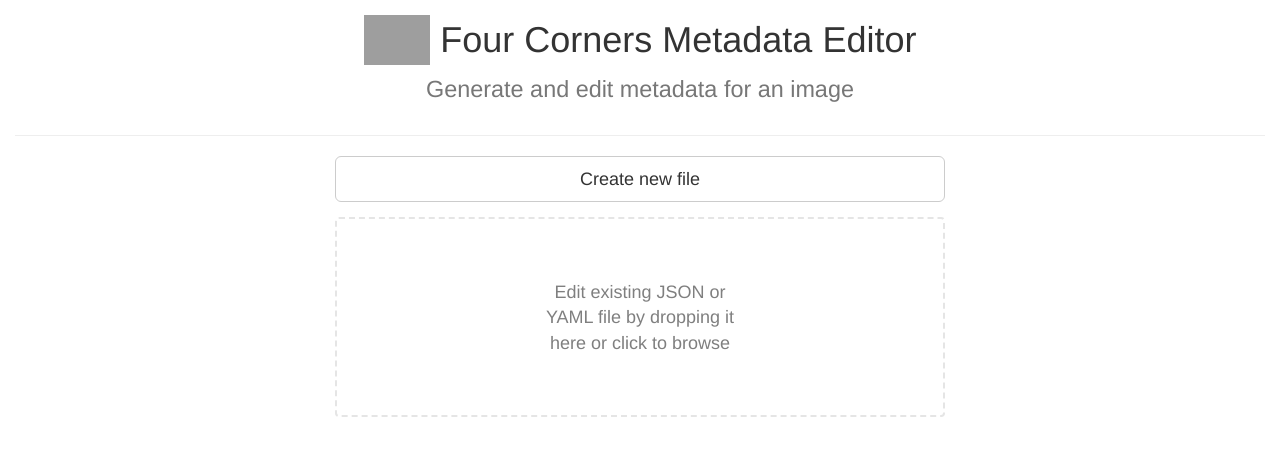
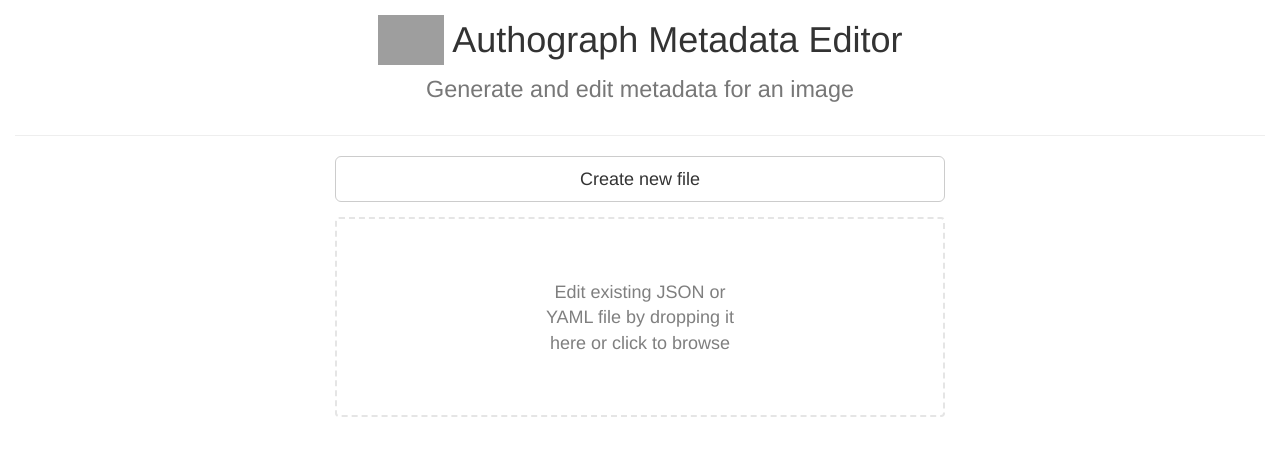
Before and after one commit to digitalinteraction/fourcorners-editor, a website: page index.html in a window 1280 px wide. Drawn offline with Linux system fonts and the light colour scheme; grey boxes are pictures that could not be loaded.

Commit message:
Update index.html

```diff
--- a/index.html
+++ b/index.html
@@ -4,7 +4,7 @@
     <meta charset="utf-8">
     <meta http-equiv="X-UA-Compatible" content="IE=edge">
     <meta name="viewport" content="width=device-width, initial-scale=1">
-    <title>Four Corners Editor</title>
+    <title>Authograph Metadata Editor</title>
     <link href="css/style.css" rel="stylesheet">
 </head>
 <body ng-app="FourCornersEditor">
@@ -14,7 +14,7 @@
 
             <h1 class="text-center"><img style="margin-top:-5px;height:50px"
                                          src="https://digitalinteraction.github.io/authograph/docs/logo_small.png"/>
-                Four Corners Metadata Editor<br>
+                Authograph Metadata Editor<br>
                 <small>Generate and edit metadata for an image</small>
             </h1>
         </div>
```
